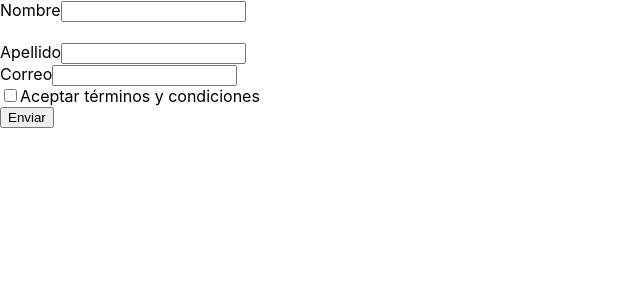
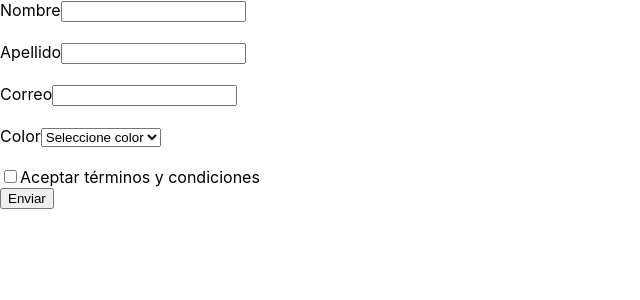
Before and after one commit to carlareyesgo/Formik---gestor-de-formularios, a React (Create React App) app: page / in a window 1280 px wide. Shown: the top 300 px of the page, without its empty margins (0-640 px from the left). Built offline with nearby package versions, Linux system fonts and the light colour scheme.

Commit message:
Componentes custom de Select

```diff
--- a/src/App.js
+++ b/src/App.js
@@ -1,6 +1,7 @@
-import { Formik, Form, Field, ErrorMessage } from "formik";
+import { Formik, Form } from "formik";
 import TextInput from './components/TextInput'
 import Checkbox from "./components/Checkbox";
+import Select from "./components/Select";
 
 const validate = (values) => {
   const errors = {}
@@ -23,22 +24,26 @@ function App() {
       initialValues={{
         name: '',
         lastname: '',
-        email: ''
+        email: '',
+        color: ''
       }}
       validate={validate}
       onSubmit={values => console.log(values)}
     >
 
       <Form>
-        <TextInput name="name" label="Nombre"/>
+        <TextInput name="name" label="Nombre" />
         <br />
-        <label>Apellido</label>
-        <Field name="lastname" type="text" />
-        <ErrorMessage name="lastname" />
+        <TextInput name="lastname" label="Apellido" />
         <br />
-        <label>Correo</label>
-        <Field name="email" type="email" />
-        <ErrorMessage name="email" />
+        <TextInput name="email" label="Correo" />
+        <br />
+        <Select name="color" label="Color">
+          <option value="">Seleccione color</option>
+          <option value="rosa">Rosa</option>
+          <option value="amarillo">Amarillo</option>
+          <option value="blanco">Blanco</option>
+        </Select>
         <br />
         <Checkbox name="accept">
           Aceptar términos y condiciones
--- /dev/null
+++ b/src/components/Select.js
@@ -0,0 +1,14 @@
+import { useField } from "formik";
+
+const Select = ({ label, ...props }) => {
+    const [field, meta] = useField(props)
+    return (
+        <div>
+            <label>{label}</label>
+            <select {...field} {...props} />
+            {meta.touched && meta.error ? <div>{meta.error}</div> : null}
+        </div>
+    )
+}
+
+export default Select
```
